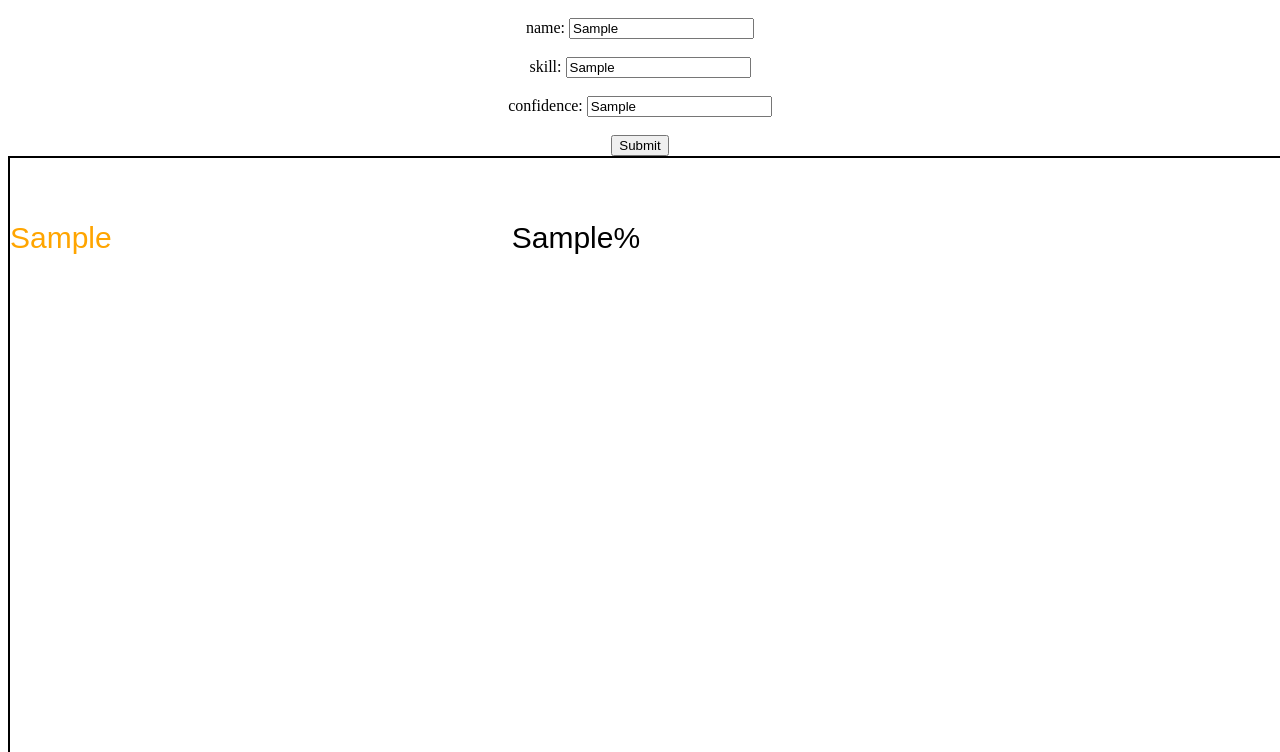
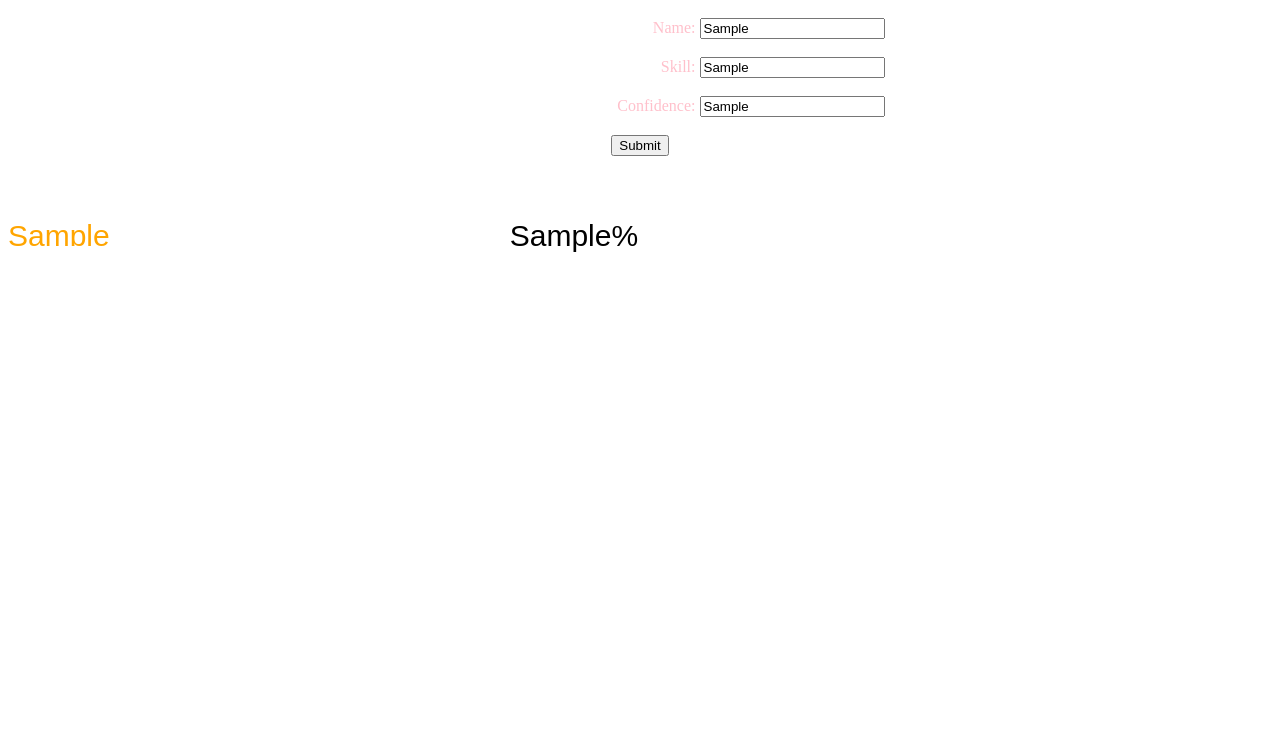
Before and after one commit to aky121/skill_sharer, a plain HTML site: page index.html in a window 1280 px wide. Both pictures are taken after typing "Sample", "Sample", "Sample" into the empty fields and a click on the button "Submit". Shown: the part 48-800 px from the top of the page. Drawn offline with Linux system fonts and the light colour scheme.

Commit message:
first commit

```diff
--- a/index.css
+++ b/index.css
@@ -2,7 +2,13 @@
     text-align: center;
     color: red;
 }
+label{
+    display: inline-block;
+    width: 300px;
+    text-align: right;
+    color: pink;
 
-.input1 {
+}
+.input1{
     text-align: center;
 }
--- a/index.html
+++ b/index.html
@@ -7,15 +7,15 @@
 
 <h1 class="heading"> Show your skills here</h1>
 
-<div class="input1">
-    <label style="text-align: center;">name:</label>
+<div class="input1 ">
+    <label >Name:</label>
     <input type="text" id="name"><br><br>
 </div>
 
-<div class="input1">
-    <label style="text-align: center;">skill:</label>
+<div class="input1 ">
+    <label   >Skill:</label>
     <input type="text" id="skill"><br><br>
-    <label style="text-align: center;">confidence:</label>
+    <label >Confidence:</label>
     <input type="text" id="confidence"><br><br>
 </div>
 
@@ -24,37 +24,39 @@
     Submit</button>
 </div>
 
-<canvas height="5000" width="5000" id="ctx" style="border:2px solid black; padding-top: 50px;" />
+<canvas height="5000" width="5000" id="ctx" style="padding-top: 50px;" />
 
 <script>
+    var a = 1;
     document.getElementById("button").onclick = function() {
-        var a = 1
         var skill = document.getElementById("skill").value;
         var confidence = document.getElementById("confidence").value;
 
-        var ctx = document.getElementById("ctx").getContext("2d")
-        ctx.clearRect(0, 0, 5000, 5000)
-        const rectangeW = 400
-        const rectangleH = 40
+        var ctx = document.getElementById("ctx").getContext("2d");
+
+        const rectangeW = 400;
+        const rectangleH = 40;
 
         var confidenceVal = parseInt(confidence, 10)
 
         ctx.fillStyle = "orange"
         ctx.font = "30px Arial";
-        ctx.fillText(skill, 0, 40);
+        ctx.fillText(skill, 0, 40*a+10*(a-1));
 
 
         ctx.fillStyle = "black"
         ctx.font = "30px Arial";
-        ctx.fillText(confidence + "%", 400 + ctx.measureText(skill).width, 40);
+        ctx.fillText(confidence + "%", 400 + ctx.measureText(skill).width, 40*a+10*(a-1))
 
-        ctx.fillStyle = "blue"
-        ctx.fillRect(ctx.measureText(skill).width, 0, 4 * confidenceVal, 40)
+        ctx.fillStyle = "green"
+        ctx.fillRect(ctx.measureText(skill).width, 40*(a-1)+10*(a-1), 4 * confidenceVal, 40)
 
 
         ctx.fillStyle = "red"
-        ctx.fillRect(ctx.measureText(skill).width + 4 * confidenceVal, 0, 400 - 4 * confidenceVal, 40)
-
+        ctx.fillRect(ctx.measureText(skill).width + 4 * confidenceVal, 40*(a-1)+10*(a-1), 400 - 4 * confidenceVal, 40)
+        ctx.fillStyle = "white"
+        ctx.fillRect(0,40*a+10*(a-1),100,10);
+        a++;
     }
 </script>
 
```
